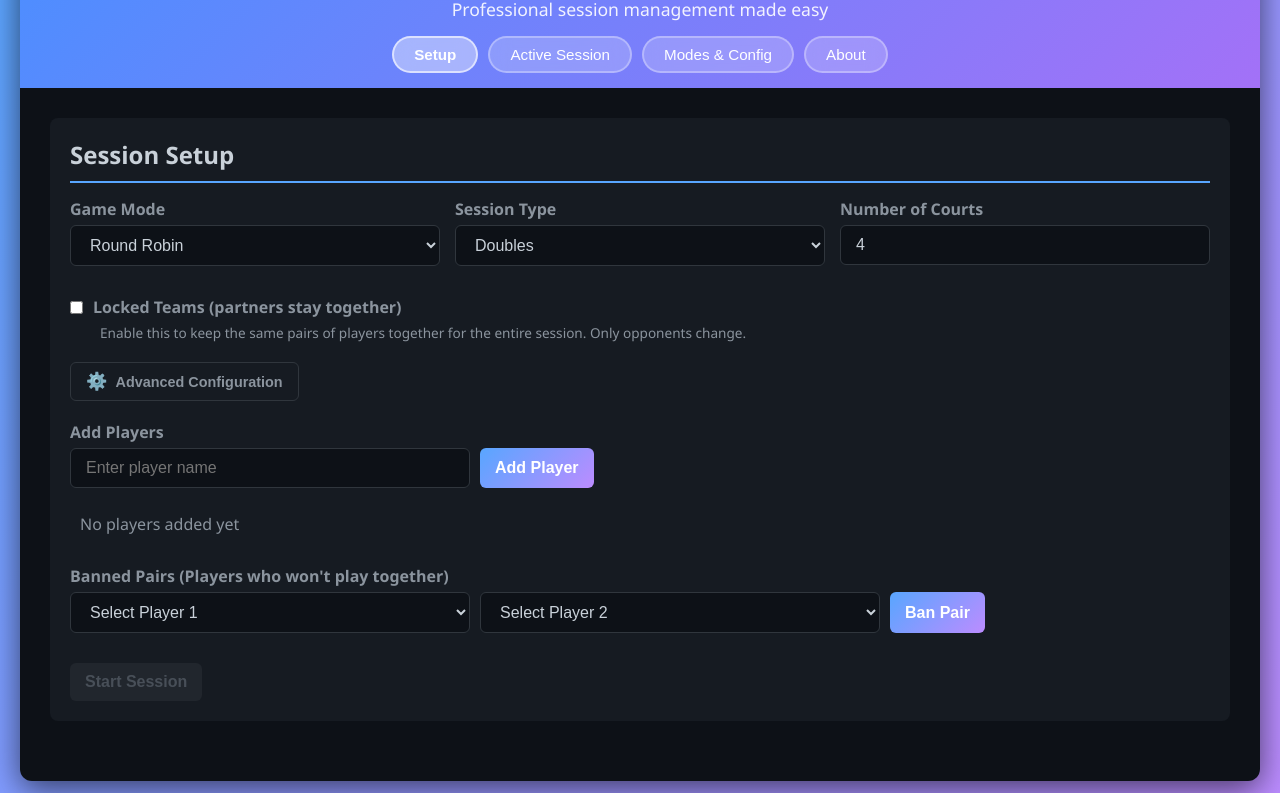
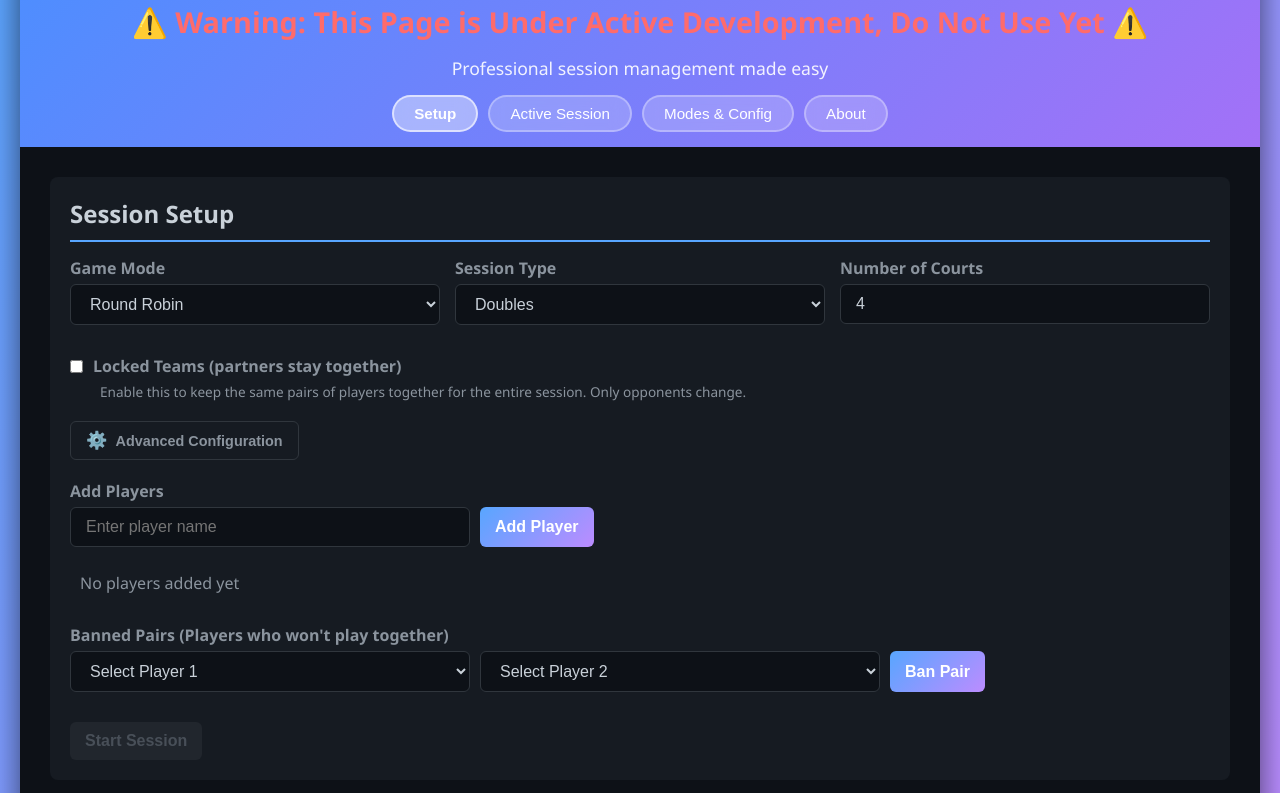
Before and after one commit to iysaleh/pickleball_session_manager, a website built with Vite: page index.html in a window 1280 px wide. Shown: the part 103-896 px from the top of the page. Built offline with nearby package versions, Linux system fonts and the light colour scheme.

Commit message:
Add active-development disclaimer

```diff
--- a/index.html
+++ b/index.html
@@ -1051,6 +1051,7 @@
     <header role="banner">
       <button class="theme-toggle-btn" id="theme-toggle" title="Toggle dark/light mode" aria-label="Toggle dark/light mode">🌙</button>
       <h1>🎾 Better Pickleball Sessions</h1>
+      <p style="color: #ff6b6b; font-size: 1.8em; font-weight: 900; margin: 15px 0;">⚠️ Warning: This Page is Under Active Development, Do Not Use Yet ⚠️</p>
       <p class="subtitle">Professional session management made easy</p>
       <nav role="navigation" aria-label="Main navigation">
         <button id="nav-setup" class="nav-btn active" aria-label="Setup session">Setup</button>
```
